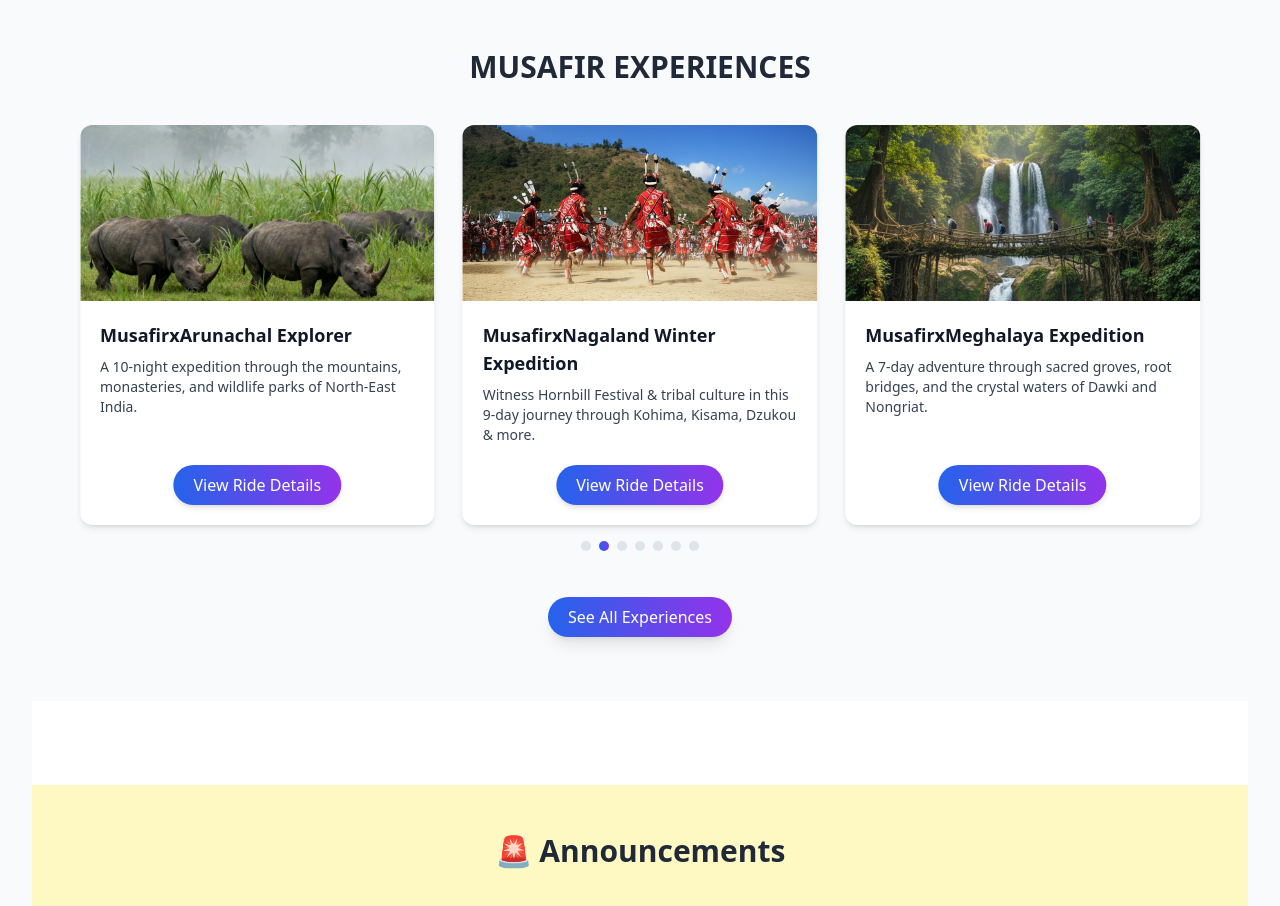
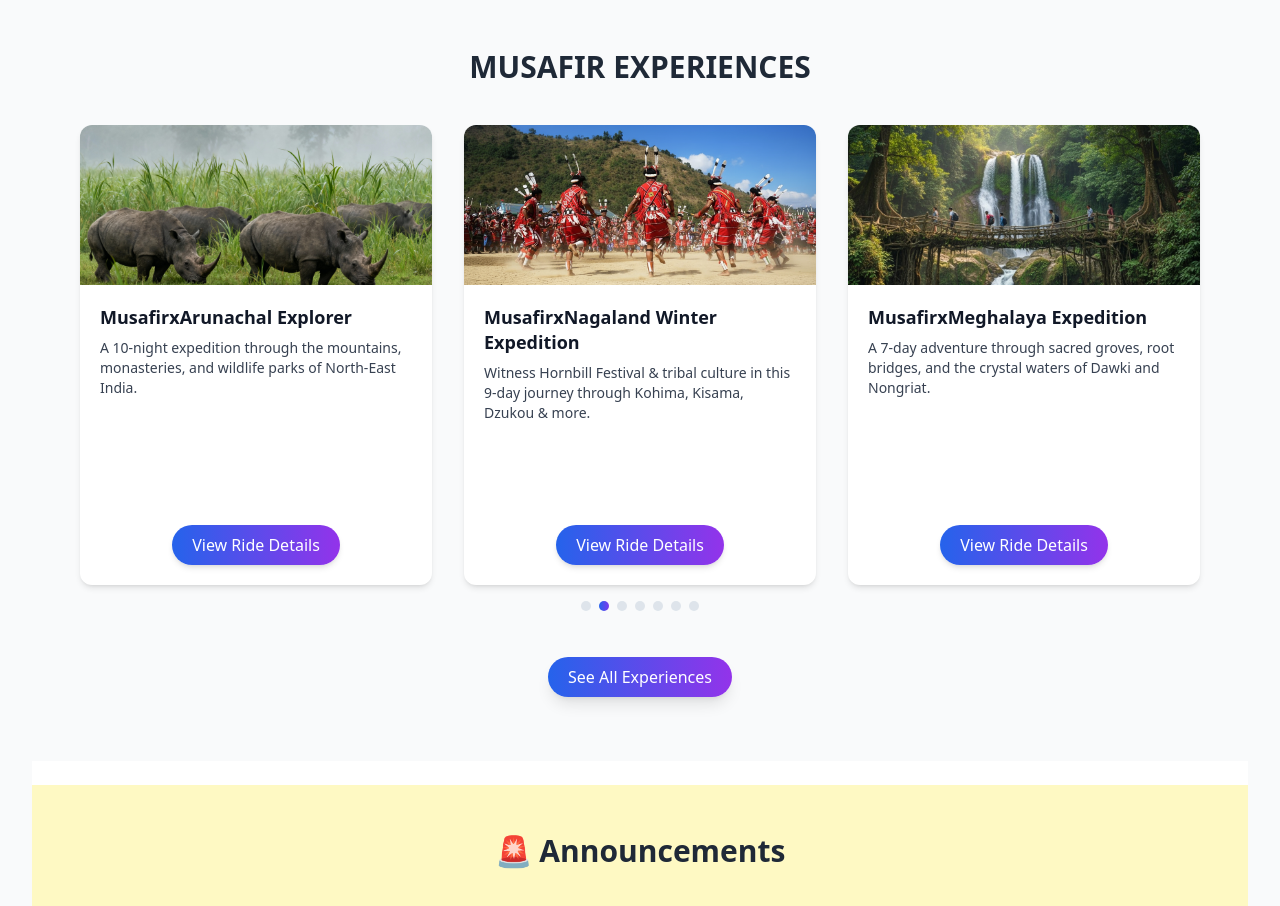
Before and after one commit to ipsit03/musafir, a React (Vite) app: page / in a window 1280 px wide. Shown: the part 920-1826 px from the top of the page. Built offline with nearby package versions, Linux system fonts and the light colour scheme.

Commit message:
Increase swiper space and adjust card dimensions for improved layout and readability

```diff
--- a/src/components/Home/FeaturedRides.tsx
+++ b/src/components/Home/FeaturedRides.tsx
@@ -64,7 +64,7 @@ const Home: React.FC = () => {
           <div className="relative">
             <Swiper
               modules={[Autoplay, Pagination]}
-              spaceBetween={28}
+              spaceBetween={32} // 👈 slightly increased for breathing room
               slidesPerView={1}
               loop
               autoplay={{ delay: 3500, disableOnInteraction: false }}
@@ -81,20 +81,20 @@ const Home: React.FC = () => {
             >
               {rides.map((ride, idx) => (
                 <SwiperSlide key={idx} className="pb-4">
-                  <div className="bg-white rounded-xl shadow-md overflow-hidden flex flex-col h-[360px] md:h-[400px]">
+                  <div className="bg-white rounded-xl shadow-md overflow-hidden flex flex-col h-[420px] md:h-[460px]">
                     <img
                       src={ride.img}
                       alt={ride.title}
-                      className="w-full h-40 md:h-44 object-cover"
+                      className="w-full h-36 md:h-40 object-cover"
                     />
                     <div className="p-5 flex flex-col flex-1">
-                      <h3 className="text-lg font-semibold text-gray-900 mb-2">
+                      <h3 className="text-lg font-semibold text-gray-900 mb-2 leading-snug">
                         {ride.title}
                       </h3>
                       <p className="text-gray-700 text-sm mb-3 ride-desc">
                         {ride.desc}
                       </p>
-                      <div className="mt-auto flex justify-center"> {/* 👈 center align */}
+                      <div className="mt-auto flex justify-center">
                         <Link
                           to={ride.link}
                           className="inline-block px-5 py-2 rounded-full bg-gradient-to-r from-blue-600 to-purple-600 text-white font-medium shadow-md hover:opacity-90 transition"
```
